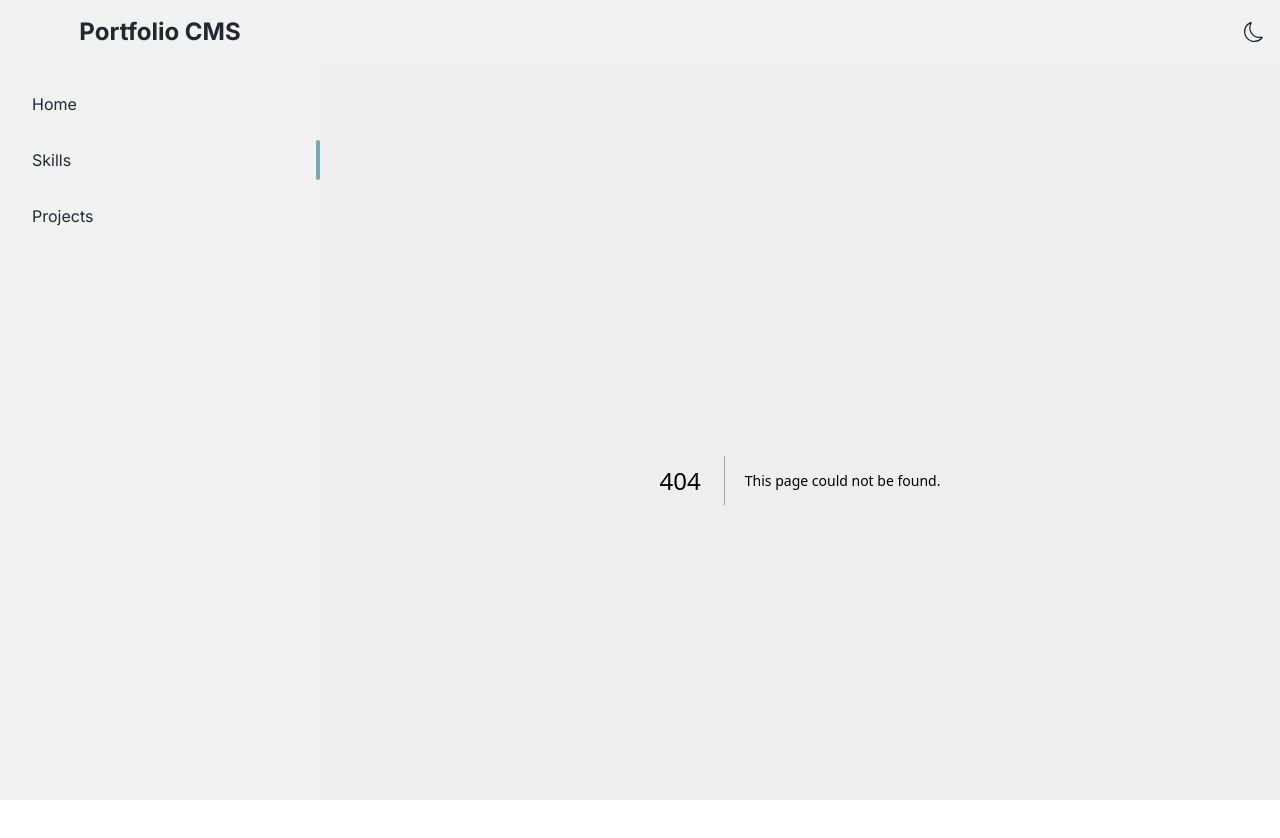
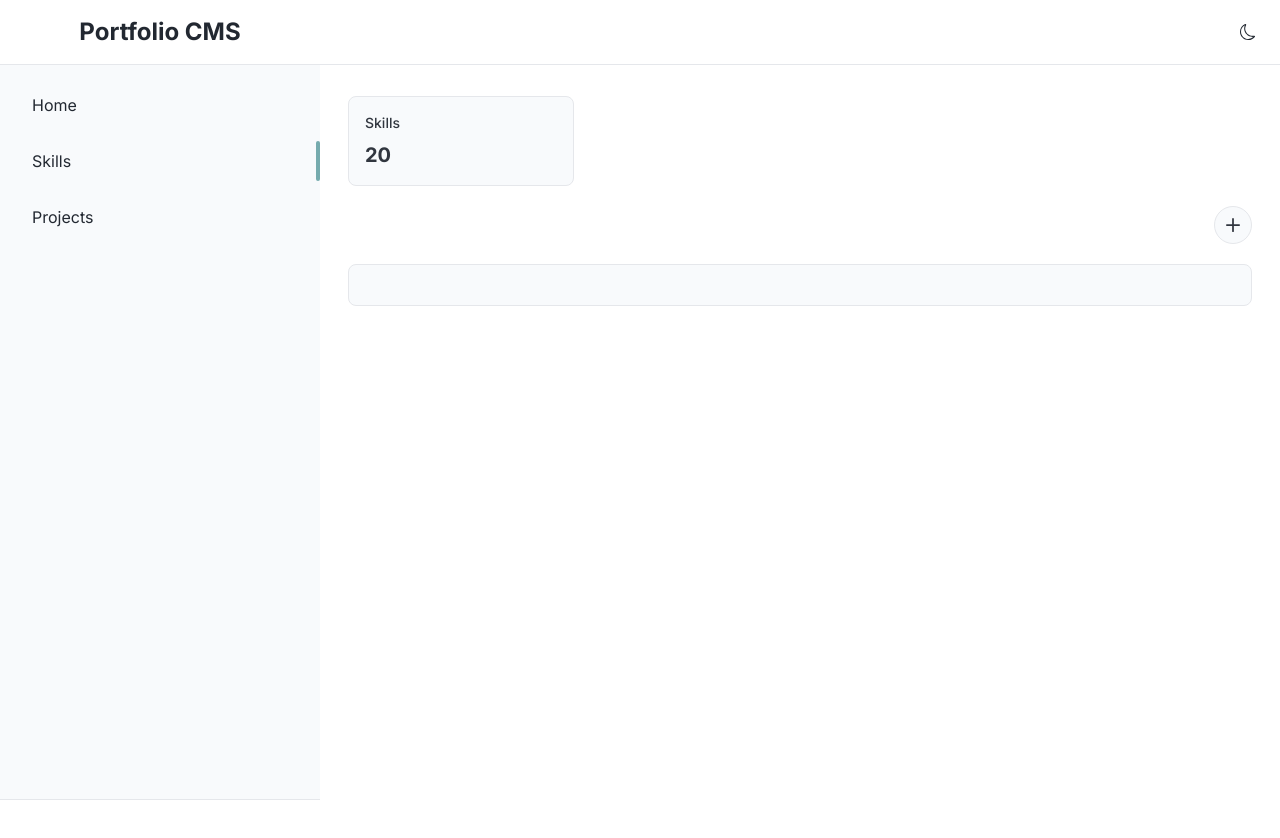
Before and after one commit to BramsuryaJP/my-portfolio-cms, a Next.js app: page /skills in a window 1280 px wide. Before the commit this address had no page. Shown: the top 838 px of the page. After the commit the page ends 800 px from the top, so only its background shows below. Built offline with nearby package versions, Linux system fonts and the light colour scheme.

Commit message:
feat: skills page and change some primary color

```diff
--- a/app/layout.tsx
+++ b/app/layout.tsx
@@ -19,7 +19,7 @@ export default function RootLayout({
 	return (
 		<html lang='en'>
 			<body
-				className={`${inter.className} bg-[#EEEEEE] dark:bg-[#222831]`}
+				className={`${inter.className} bg-primaryLightBg dark:bg-primaryDarkBg`}
 			>
 				<ThemeContextProvider>
 					<Sidebar>{children}</Sidebar>
--- a/app/page.tsx
+++ b/app/page.tsx
@@ -1,5 +1,3 @@
-import Image from 'next/image'
-
 export default function Home() {
 	return <div>hi</div>
 }
--- /dev/null
+++ b/app/skills/page.tsx
@@ -0,0 +1,26 @@
+import { BsPlus } from 'react-icons/bs'
+
+export default function Skills() {
+	return (
+		<div>
+			<div className='grid grid-cols-1 sm:grid-cols-2 lg:grid-cols-4'>
+				<div className='p-4 rounded-lg bg-primaryLight dark:bg-primaryDark border border-primaryLightBorder dark:border-primaryDarkBorder'>
+					<p className='text-sm font-medium text-primaryDark dark:text-white/80'>
+						Skills
+					</p>
+					<p className='mt-2 text-xl font-bold text-primaryDark dark:text-white'>
+						20
+					</p>
+				</div>
+			</div>
+			<div className='mt-5'>
+				<div className='flex w-full items-center justify-end'>
+					<div className='bg-primaryLight dark:bg-primaryDark text-primaryDark dark:text-white border dark:border-primaryDarkBorder rounded-full p-1'>
+						<BsPlus size={28} />
+					</div>
+				</div>
+				<div className='mt-5 p-5 bg-primaryLight dark:bg-primaryDark border border-primaryLightBorder dark:border-primaryDarkBorder rounded-lg'></div>
+			</div>
+		</div>
+	)
+}
--- a/components/ThemeToggler.tsx
+++ b/components/ThemeToggler.tsx
@@ -9,7 +9,7 @@ export default function ThemeToggler() {
 
 	return (
 		<button className='text-[#222831] dark:text-white' onClick={toggleTheme}>
-			{theme === 'light' ? <BsMoon size={20} /> : <BsSun size={20} />}
+			{theme === 'light' ? <BsMoon size={16} /> : <BsSun size={16} />}
 		</button>
 	)
 }
--- a/components/navigation/Sidebar.tsx
+++ b/components/navigation/Sidebar.tsx
@@ -14,7 +14,7 @@ export const Sidebar = ({ children }: SidebarProps) => {
 			<input id='my-drawer-3' type='checkbox' className='drawer-toggle' />
 			<div className='drawer-content flex flex-col'>
 				{/* Navbar */}
-				<div className='navbar bg-base-200 dark:bg-[#31363F] w-full fixed top-0 right-0'>
+				<div className='navbar bg-primaryLightBg border-b dark:bg-primaryDark border-primaryLightBorder dark:border-primaryDarkBorder w-full fixed top-0 right-0 p-4'>
 					<div className='flex-none lg:hidden'>
 						<label
 							htmlFor='my-drawer-3'
@@ -45,7 +45,7 @@ export const Sidebar = ({ children }: SidebarProps) => {
 					</div>
 				</div>
 				{/* Page content here */}
-				<div className='h-dvh py-20 px-6'>{children}</div>
+				<div className='h-dvh py-24 px-7'>{children}</div>
 			</div>
 			<div className='drawer-side'>
 				<label
@@ -53,10 +53,10 @@ export const Sidebar = ({ children }: SidebarProps) => {
 					aria-label='close sidebar'
 					className='drawer-overlay'
 				></label>
-				<ul className='menu dark:bg-[#31363F] bg-base-200 min-h-full w-80 p-0'>
+				<ul className='menu dark:bg-[#31363F] bg-primaryLight border-b min-h-full w-80 p-0'>
 					{/* Sidebar content here */}
 
-					<div className='p-4 flex items-center justify-center'>
+					<div className='p-4 bg-primaryLightBg dark:bg-primaryDark border-b border-primaryLightBorder dark:border-primaryDarkBorder flex items-center justify-center'>
 						<p className='text-2xl text-[#222831] dark:text-white font-bold'>
 							Portfolio CMS
 						</p>
@@ -66,7 +66,7 @@ export const Sidebar = ({ children }: SidebarProps) => {
 						{links.map((link, index) => (
 							<Link href={link.url} key={index} className='flex'>
 								<li className='py-1 flex-1'>
-									<p className='text-base text-[#222831] dark:text-white hover:bg-transparent'>
+									<p className='text-base text-[#222831] dark:text-white hover:bg-transparent focus:!bg-transparent active:!bg-transparent focus:!text-primaryDark active:!text-primaryDark dark:focus:!text-white dark:active:!text-white'>
 										{link.name}
 									</p>
 								</li>
--- a/tailwind.config.ts
+++ b/tailwind.config.ts
@@ -15,6 +15,13 @@ const config: Config = {
 			},
 			colors: {
 				white: '#EEEEEE',
+				primaryLight: '#F8FAFC',
+				primaryLightBg: '#FFFFFF',
+				primaryLightBorder: '#E5E7EB',
+				primaryDark: '#31363F',
+				primaryDarkBg: '#222831',
+				primaryDarkBorder: 'rgba(255,255,255,0.2)',
+				secondary: '#76ABAE',
 			},
 		},
 	},
```
